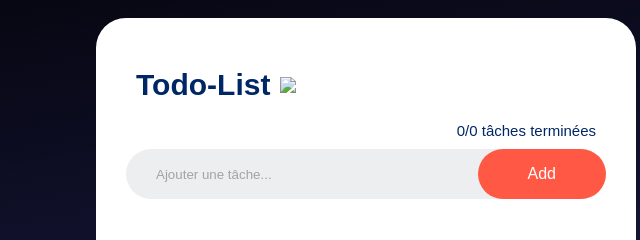
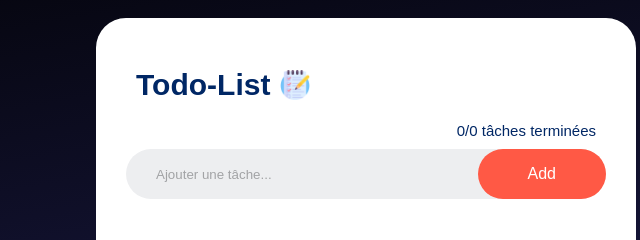
Before and after one commit to RamyNebili93/todo-list-ramy, a plain HTML site: page index.html in a window 1280 px wide. Shown: the part 132-372 px from the top of the page, 274-914 px from the left. Drawn offline with nearby package versions, Linux system fonts and the light colour scheme; the site is published under a folder, as on GitHub Pages, so addresses that start at the root find nothing; a web font is replaced by a local one.

Commit message:
fix: use relative paths for images

```diff
--- a/index.html
+++ b/index.html
@@ -4,14 +4,14 @@
     <meta charset="UTF-8">
     <meta name="viewport" content="width=device-width, initial-scale=1.0">
     <title>Todo List de Ramy Nebili</title>
-    <link rel="icon"  href="/images/icon.png"/>
+    <link rel="icon"  href="./images/icon.png"/>
     <link rel="stylesheet" href="styles.css">
     <link rel="stylesheet" href="https://use.typekit.net/tir8lbv.css">
 </head>
 <body>
     <div class="container">
         <div class="todo-app">
-            <h2>Todo-List <img src="/images/list.png"></h2>
+            <h2>Todo-List <img src="./images/list.png"></h2>
             <p id="counter"></p>
             <div class="row">
                 <input typ="text" id="todo-input" placeholder="Ajouter une tâche...">
```
